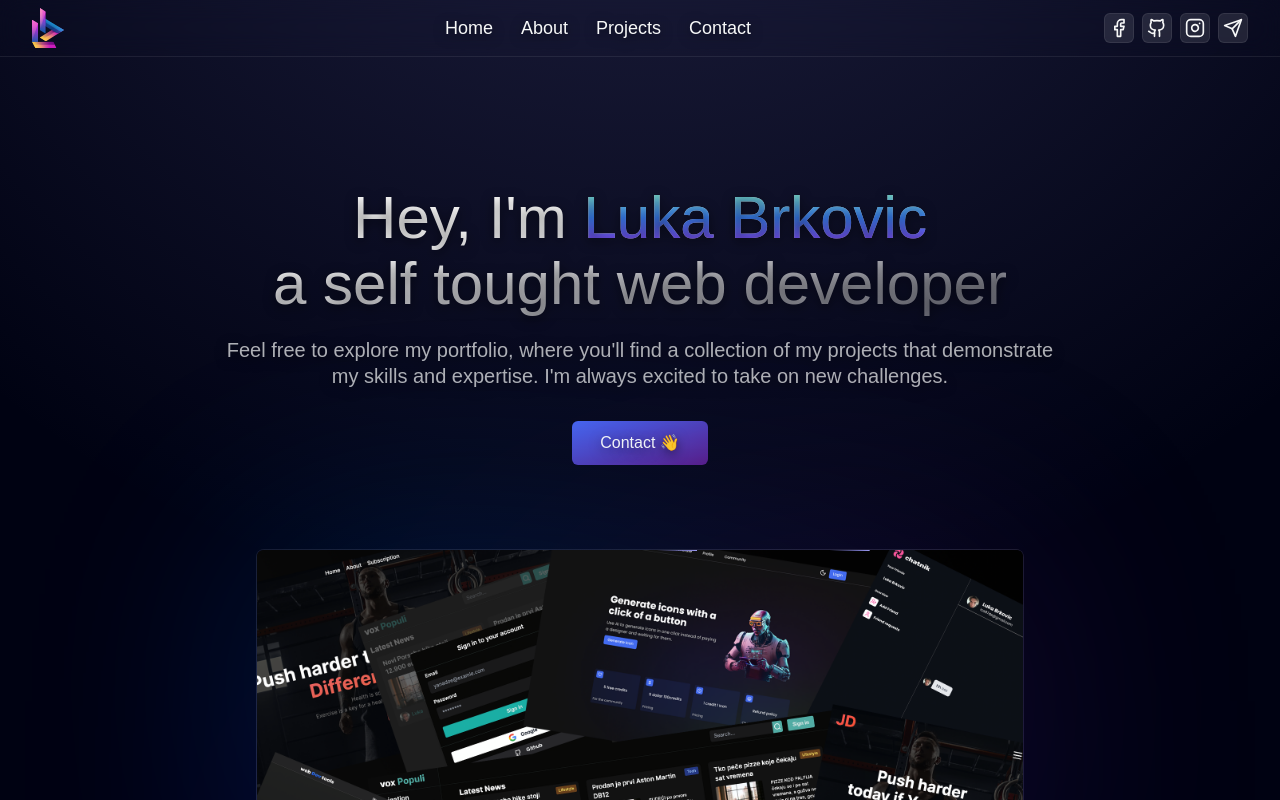
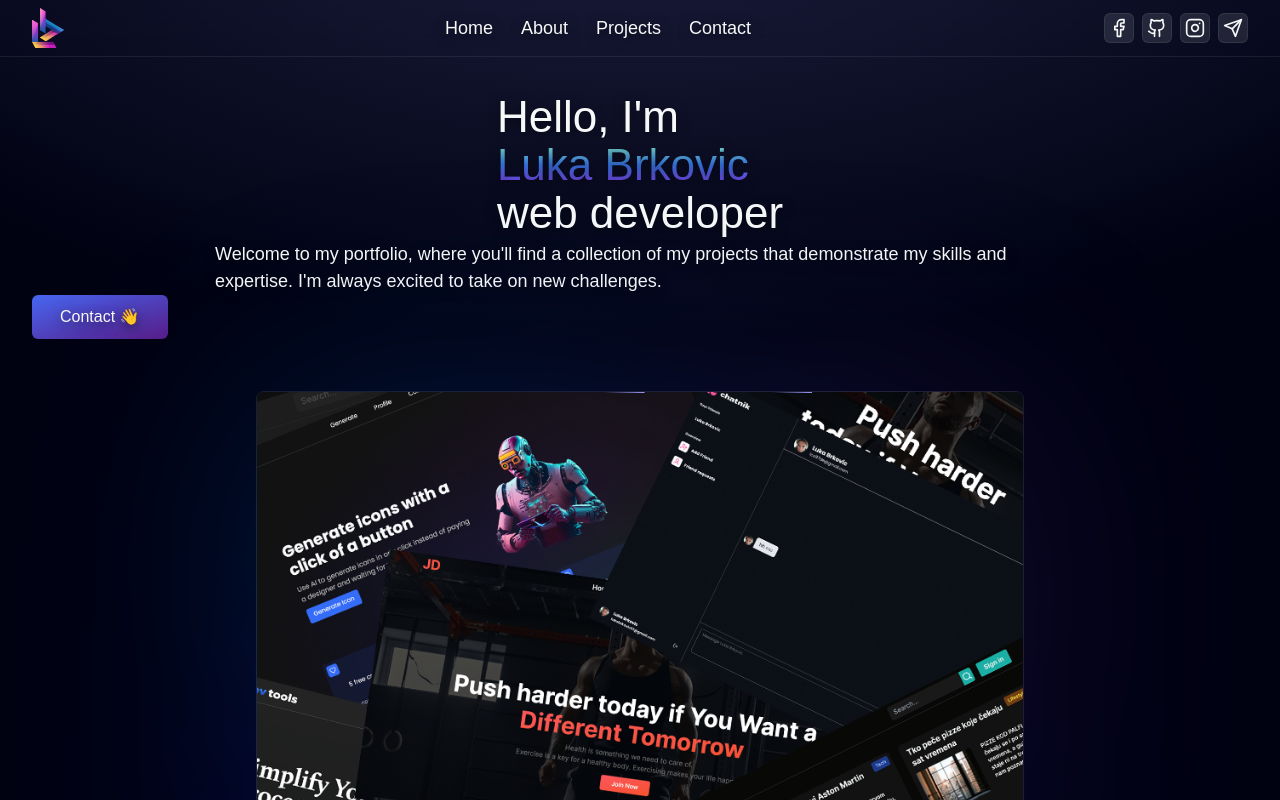
Before and after one commit to lucabrx/portfolio, a Next.js app: page / in a window 1280 px wide. Shown: the top 800 px of the page. Built offline with nearby package versions, Linux system fonts and the light colour scheme; a web font is replaced by a local one.

Commit message:
remove paddings

```diff
--- a/src/app/page.tsx
+++ b/src/app/page.tsx
@@ -9,24 +9,23 @@ import Link from 'next/link'
 export default function Home() {
   return (
     <div className='w-full overflow-hidden '>
-    <Container className='pb-[1000px]'>
+    <Container>
        <Hero className='w-full md:mt-4 flex flex-col justify-center items-center '>
 
-          <HeroTitle className='mt-3 lg:mt-22 lpc:mt-24 mb-1 animate-fade-in opacity-0 translate-y-[-100px]'>Hey, I&apos;m <span className='text-transparent bg-clip-text bg-title-gradient '>Luka Brkovic</span>  <br/>
-          <span className='hidden sms:block'>a self tought web developer</span>
-          <span className='sms:hidden'>web developer</span>
+          <HeroTitle className=' mb-1 animate-fade-in opacity-0 translate-y-[-100px]'> Hello, I&apos;m <br className=''/> <span className='text-transparent bg-clip-text bg-title-gradient '>Luka Brkovic</span>  <br/>
+          <span className='hidden '>a self tought web developer</span>
+          <span className=''>web developer</span>
           </HeroTitle>
 
-          <HeroSubtitle className='sms:mt-4 animate-fade-in max-w-[850px] [--animation-delay:200ms] opacity-0 translate-y-[-100px]'>Feel free to explore my portfolio, where you&apos;ll find a collection of my  projects that demonstrate my skills and expertise. {"  "}<span className='hidden md:inline-block'>
+          <HeroSubtitle className='animate-fade-in max-w-[850px] [--animation-delay:400ms] opacity-0 translate-y-[-100px] '>Welcome to  my portfolio, where you&apos;ll find a collection of my  projects that demonstrate my skills and expertise. {"  "}<span className='hidden md:inline-block'>
           I&apos;m always excited to take on new challenges.
           </span>
           </HeroSubtitle>
 
-         <div className='animate-fade-in [--animation-delay:400ms] opacity-0 translate-y-[-100px] mt-4'>
-          <Link className={cn(buttonClasses({size: "md"}), "md:hidden flex gap-4")}   href="/">Contact  👋</Link>
-          <Link className={cn(buttonClasses({size: "lg"}), "hidden md:flex gap-4 ")}   href="/">Contact  👋</Link>
+         <div className='animate-fade-in [--animation-delay:800ms] opacity-0 translate-y-[-100px] self-start '>
+          <Link className={cn(buttonClasses({size: "lg"}), "flex gap-4 ")}   href="/">Contact  👋</Link>
           </div>
-        <div className='animate-fade-in [--animation-delay:600ms] opacity-0 translate-y-[-100px] mt-4 md:mt-12'>
+        <div className='animate-fade-in [--animation-delay:1200ms] opacity-0 translate-y-[-100px] md:mt-12'>
           <HomeImage />
         </div>
         </Hero>
--- a/src/components/Hero.tsx
+++ b/src/components/Hero.tsx
@@ -9,11 +9,11 @@ interface HeroElementProps extends HTMLAttributes<HTMLTitleElement> {
 }
 
 export const HeroTitle: FC<HeroElementProps> = ({children,className}) => {
-  return <h1 className={cn(className, 'text-4xl md:text-7xl leading-[48px] sms:text-6xl text-gradient text-center')}>{children}</h1>
+  return <h1 className={cn(className, 'text-[44px] leading-[48px]')}>{children}</h1>
 }
 
 export const HeroSubtitle: FC<HeroElementProps> = ({children,className}) => {
-  return <p className={cn(className, "text-md sms:text-xl mb-4 text-off-white/70 text-center")}>{children}</p>
+  return <p className={cn(className, "text-lg ")}>{children}</p>
 }
 
 export const Hero: FC<HeroProps> = ({children,className, ...props}) => {
--- a/src/components/HomeImage.tsx
+++ b/src/components/HomeImage.tsx
@@ -18,7 +18,6 @@ function randomNumberBetween (min: number, max: number) {
 };
 
 const HomeImage: FC<HomeImageProps> = ({}) => {
-    const {ref, inView} = useInView({threshold: 0.8, triggerOnce: true})
     const [lines, setLines] = useState<Line[]>([]);
     const timeoutRef = useRef<ReturnType<typeof setTimeout> | null>(null);
 
@@ -27,7 +26,6 @@ const HomeImage: FC<HomeImageProps> = ({}) => {
     };
 
     useEffect(() => {
-      if (!inView) return;
 
       const renderLine = (timeout: number) => {
         timeoutRef.current = setTimeout(() => {
@@ -50,16 +48,14 @@ const HomeImage: FC<HomeImageProps> = ({}) => {
       return () => {
         if (timeoutRef.current) clearTimeout(timeoutRef.current);
       };
-    }, [inView, setLines]);
+    }, [ setLines]);
 
   return (
-<div ref={ref} className=" [perspective:2000px] rounded-md  mt-[32px] max-w-3xl">
+<div  className=" [perspective:2000px] rounded-md   max-w-3xl">
 <div className={`
 relative rounded-lg border border-transparent-white bg-white bg-opacity-[0.01] bg-hero-gradient
-${inView ?  "animate-image-rotate" : "[transform:rotateX(25deg)]"}
-before:absolute before:top-0 before:left-0 before:h-full before:w-full before:bg-hero-glow before:opacity-0 before:[filter:blur(120px)]
-${inView ? "before:animate-image-glow" : ""}
-`}>
+ animate-image-rotate
+before:absolute before:top-0 before:left-0 before:h-full before:w-full before:bg-hero-glow before:opacity-0 before:[filter:blur(120px)] before:animate-image-glow`}>
  <div className="absolute top-0 left-0 z-20 h-full w-full">
           {lines.map((line) => (
             <span
@@ -86,9 +82,7 @@ ${inView ? "before:animate-image-glow" : ""}
     className={
       `
       absolute top-0 left-0 h-full w-full
-      [&_path]:stroke-white [&_path]:[strokeOpacity:0.2] [&_path]:[stroke-dasharray:1] [&_path]:[stroke-dashoffset:1]
-      ${inView ? "[&_path]:animate-sketch-lines" : ""}
-      `}
+      [&_path]:stroke-white [&_path]:[strokeOpacity:0.2] [&_path]:[stroke-dasharray:1] [&_path]:[stroke-dashoffset:1] [&_path]:animate-sketch-lines`}
     width="100%"
     viewBox="0 0 1499 778"
     fill="none">
@@ -100,9 +94,8 @@ ${inView ? "before:animate-image-glow" : ""}
 </svg>
 
 {/* @ts-ignore */}
-<img className={`relative rounded-md z-10  transition-opacity delay-[650ms]
-${inView ? "opacity-100" : "opacity-0"}
-`}  src="/hero.png" alt='hero image' />
+<img className={`relative rounded-md z-10  transition-opacity delay-[650ms] opacity-100" `}
+src="/hero2.png" alt='hero image' />
 
 </div>
 </div>
```
Also changed, not shown: public/hero2.png (added).
